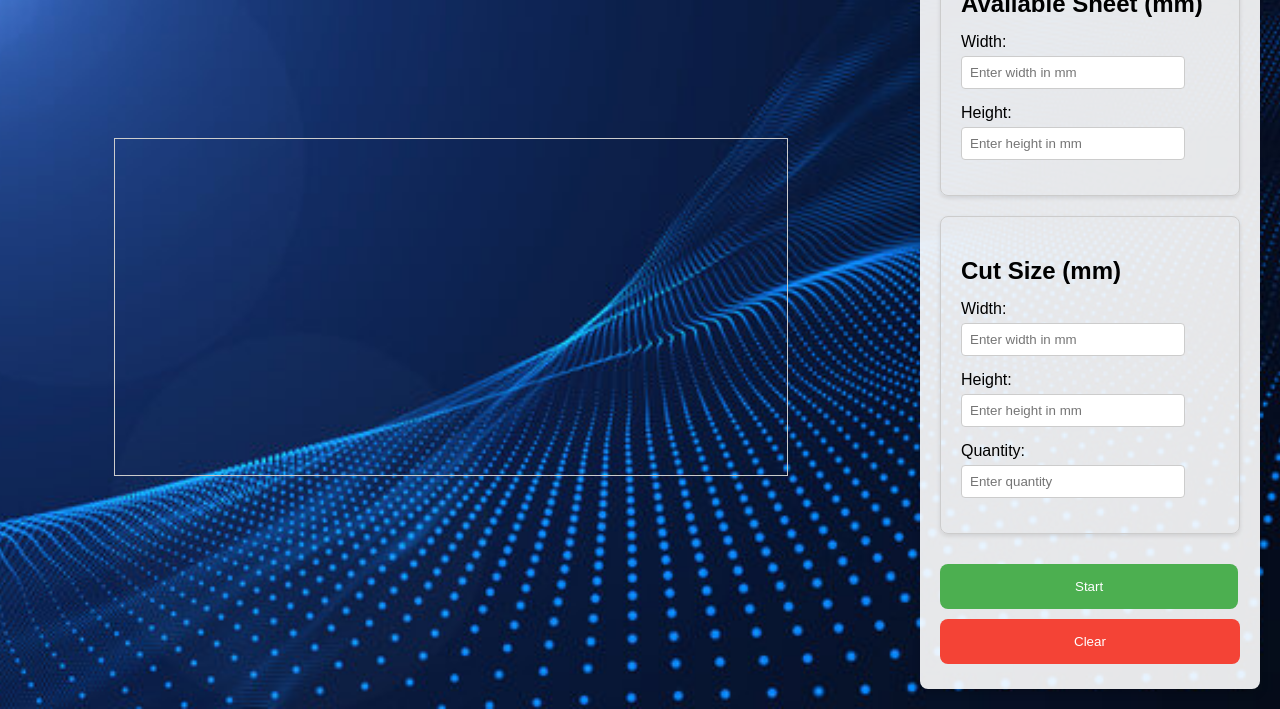
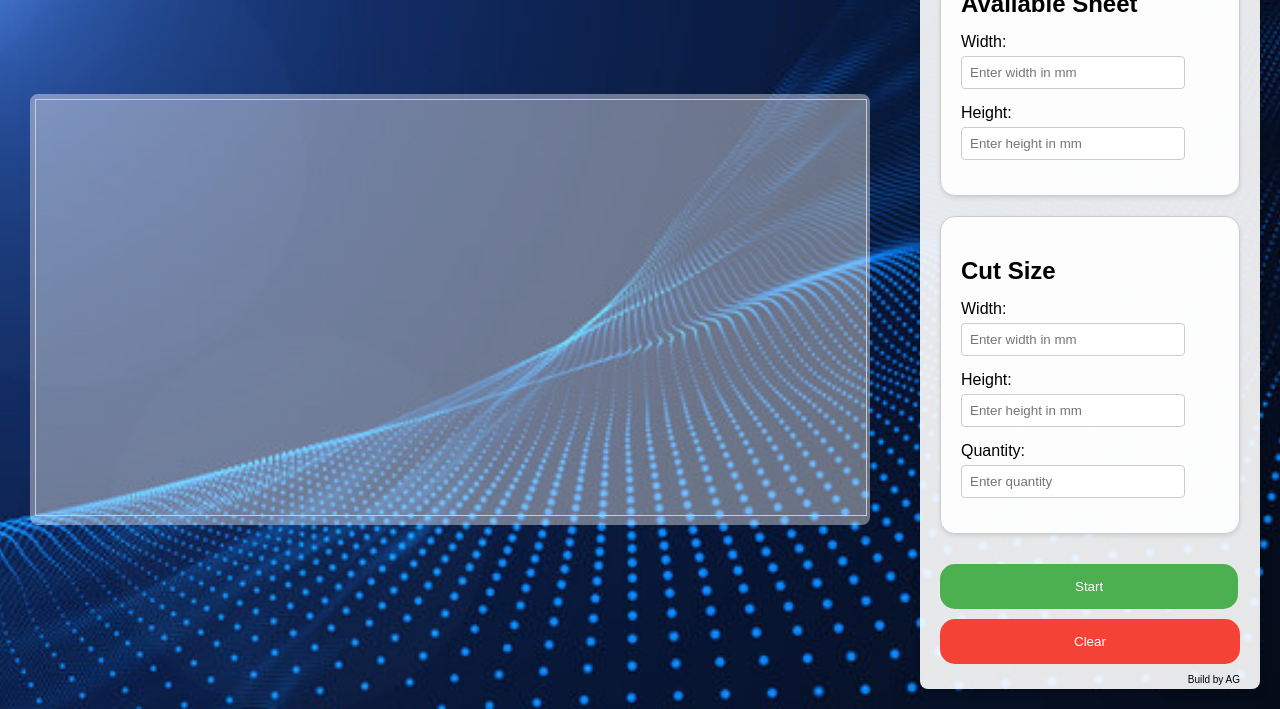
Before and after one commit to Ameesh-vinton/cutlist, a plain HTML site: page index.html in a window 1280 px wide. Shown: the part 91-800 px from the top of the page. Drawn offline with Linux system fonts and the light colour scheme.

Commit message:
UI CHANGES

```diff
--- a/index.html
+++ b/index.html
@@ -3,7 +3,7 @@
 <head>
     <meta charset="UTF-8">
     <meta name="viewport" content="width=device-width, initial-scale=1.0">
-    <title>AG CUTLIST</title>
+    <title>VINTON CUTLIST</title>
     <style>
         body {
             font-family: Arial, sans-serif;
@@ -37,7 +37,8 @@
             padding: 5px;
             border: 0px solid #ccc;
             border-radius: 8px;
-            width: 80%;
+			background: rgba(255, 255, 255, 0.4);
+            width: 100%;
         }
         .container {
             width: 300px;
@@ -50,8 +51,9 @@
         .section {
             border: 1px solid #ccc;
             padding: 20px;
-            border-radius: 8px;
+            border-radius: 15px;
             box-shadow: 0 2px 4px rgba(0, 0, 0, 0.1);
+			background: rgba(255, 255, 255, 0.9);
             text-align: left;
             width: 86%;
             margin-bottom: 20px;
@@ -75,7 +77,7 @@
             background: #4CAF50;
             color: white;
             border: none;
-            border-radius: 8px;
+            border-radius: 15px;
             cursor: pointer;
             margin-top: 10px;
         }
@@ -99,10 +101,10 @@
             position: absolute;
             bottom: 20px;
             left: 20px;
-            width: 300px;
+            width: 77%;
             padding: 20px;
             box-shadow: 0 4px 8px rgba(0, 0, 0, 0.2);
-            border-radius: 8px;
+            border-radius: 15px;
             background: rgba(255, 255, 255, 0.9);
             display: none; /* Initially hidden */
         }
@@ -126,7 +128,7 @@
 
     <div class="container">
         <div class="section">
-            <h2>Available Sheet (mm)</h2>
+            <h2>Available Sheet</h2>
             <label for="rect2-width">Width:</label>
             <input type="number" id="rect2-width" placeholder="Enter width in mm">
             <label for="rect2-height">Height:</label>
@@ -134,7 +136,7 @@
         </div>
 
         <div class="section">
-            <h2>Cut Size (mm)</h2>
+            <h2>Cut Size</h2>
             <label for="rect1-width">Width:</label>
             <input type="number" id="rect1-width" placeholder="Enter width in mm">
             <label for="rect1-height">Height:</label>
@@ -146,11 +148,16 @@
         <button onclick="checkAndDrawRectangles()">Start</button>
         <button class="clear-button" onclick="clearInputs()">Clear</button>
         <div class="error-message" id="error-message" style="display: none;"></div>
+
+		<div align="right">
+		<P style="font-size:10px;">
+		Build by AG
+		</P></div>
     </div>
 
     <div class="result-section" id="result-section">
         <h2>Results</h2>
-        <p id="total-cut-area"></p>
+
 
         <p id="fit-status"></p>
         <p id="usable-width-height"></p>
```
